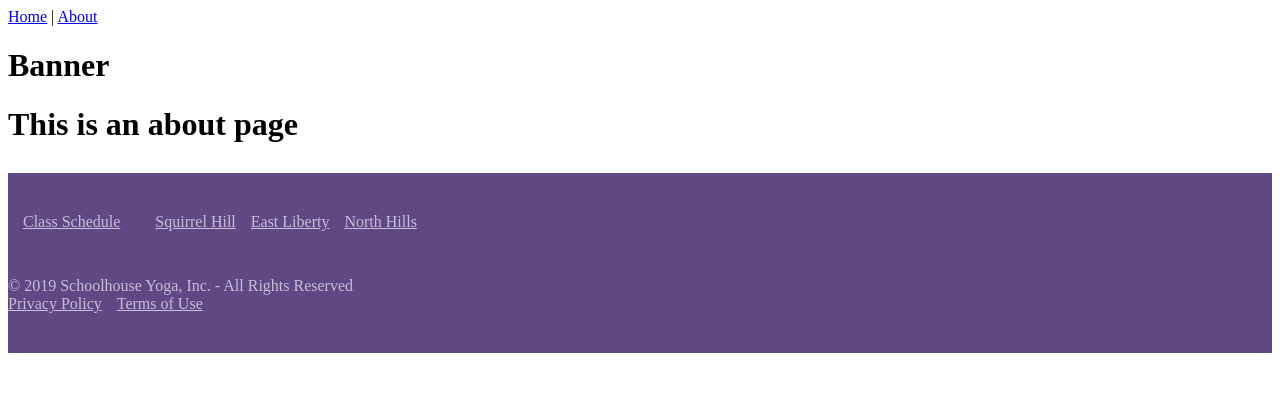
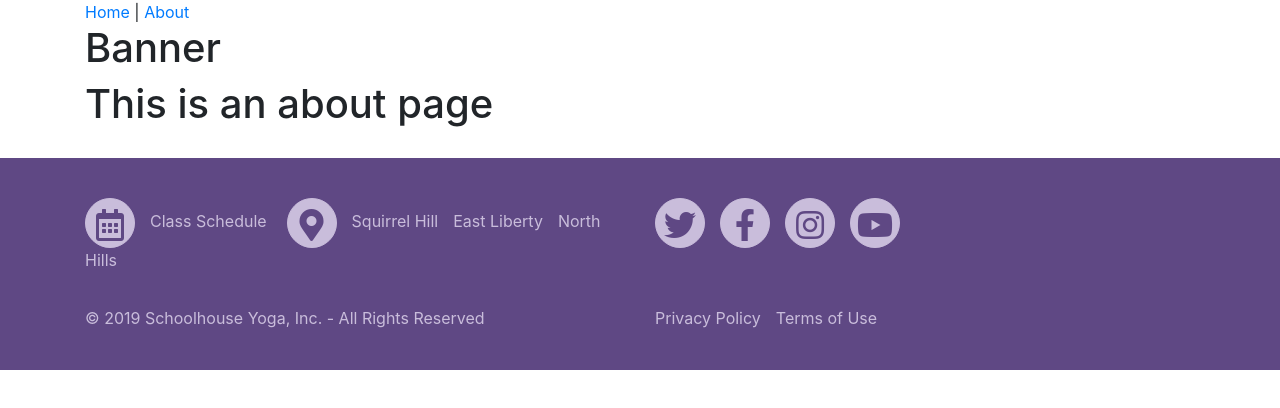
Before and after one commit to snax4a/shy3, a Vue app: page /about in a window 1280 px wide. Shown: the top 408 px of the page. Built offline with nearby package versions, Linux system fonts and the light colour scheme.

Commit message:
refactor(scss): globally load variables in vue.config.js

```diff
--- a/src/components/AppFooter.vue
+++ b/src/components/AppFooter.vue
@@ -38,8 +38,6 @@ export default class AppFooter extends Vue {}
 </script>
 
 <style scoped lang="scss">
-@import "../scss/variables.scss";
-
 footer {
 	margin-top: 30px;
 	margin-bottom: 0;
--- a/src/components/AppHeader.vue
+++ b/src/components/AppHeader.vue
@@ -18,6 +18,4 @@ export default class AppHeader extends Vue {}
 </script>
 
 <style scoped lang="scss">
-@import "../scss/variables.scss";
-
 </style>
--- a/src/components/Banner.vue
+++ b/src/components/Banner.vue
@@ -1,5 +1,6 @@
 <template lang='pug'>
-h1 Banner
+.container
+  h1 Banner
 </template>
 
 <script lang="ts">
@@ -10,6 +11,4 @@ export default class Banner extends Vue {}
 </script>
 
 <style scoped lang="scss">
-@import "../scss/variables.scss";
-
 </style>
--- a/src/components/NavBar.vue
+++ b/src/components/NavBar.vue
@@ -1,8 +1,9 @@
 <template lang='pug'>
-#nav
-  router-link(to='/') Home
-  |  |
-  router-link(to='/about') About
+.container
+  #nav
+    router-link(to='/') Home
+    |  |
+    router-link(to='/about') About
 </template>
 
 <script lang="ts">
@@ -13,6 +14,4 @@ export default class NavBar extends Vue {}
 </script>
 
 <style scoped lang="scss">
-@import "../scss/variables.scss";
-
 </style>
--- a/src/main.ts
+++ b/src/main.ts
@@ -4,6 +4,7 @@ import router from './router';
 import store from './store';
 import './registerServiceWorker';
 import BootstrapVue from 'bootstrap-vue';
+import './scss/app.scss';
 
 Vue.config.productionTip = false;
 Vue.use(BootstrapVue);
--- a/src/scss/app.scss
+++ b/src/scss/app.scss
@@ -1,3 +1,12 @@
-@import 'variables.scss';
+// Load our variables before anything else
+// @import 'variables.scss'; // done in vue.config.js instead
+
+// Load Bootstrap and Bootstrap-Vue
 @import 'node_modules/bootstrap/scss/bootstrap';
 @import 'node_modules/bootstrap-vue/src/index.scss';
+
+// Load FontAwesome
+@import '~@fortawesome/fontawesome-free/scss/fontawesome';
+@import '~@fortawesome/fontawesome-free/scss/regular';
+@import '~@fortawesome/fontawesome-free/scss/solid';
+@import '~@fortawesome/fontawesome-free/scss/brands';
--- a/src/scss/variables.scss
+++ b/src/scss/variables.scss
@@ -1,3 +1,4 @@
 $brand-base: #6f5499;
 $brand-primary: darken($brand-base, 6.5%);
 $shy-lavender: #c9bddb;
+$fa-font-path: '~@fortawesome/fontawesome-free/webfonts';
--- a/src/views/About.vue
+++ b/src/views/About.vue
@@ -1,4 +1,4 @@
 <template lang='pug'>
-.about
+.container.about
   h1 This is an about page
 </template>
--- a/src/views/Home.vue
+++ b/src/views/Home.vue
@@ -1,5 +1,5 @@
 <template lang='pug'>
-.home
+.home.container
   img(alt='Vue logo' src='/img/logo-192x192.png')
   HelloWorld(msg='Welcome to Your Vue.js + TypeScript App')
 </template>
--- /dev/null
+++ b/vue.config.js
@@ -0,0 +1,11 @@
+module.exports = {
+  css: {
+    loaderOptions: {
+      sass: {
+        data: `
+          @import "@/scss/variables.scss";
+        `
+      }
+    }
+  }
+};
```
